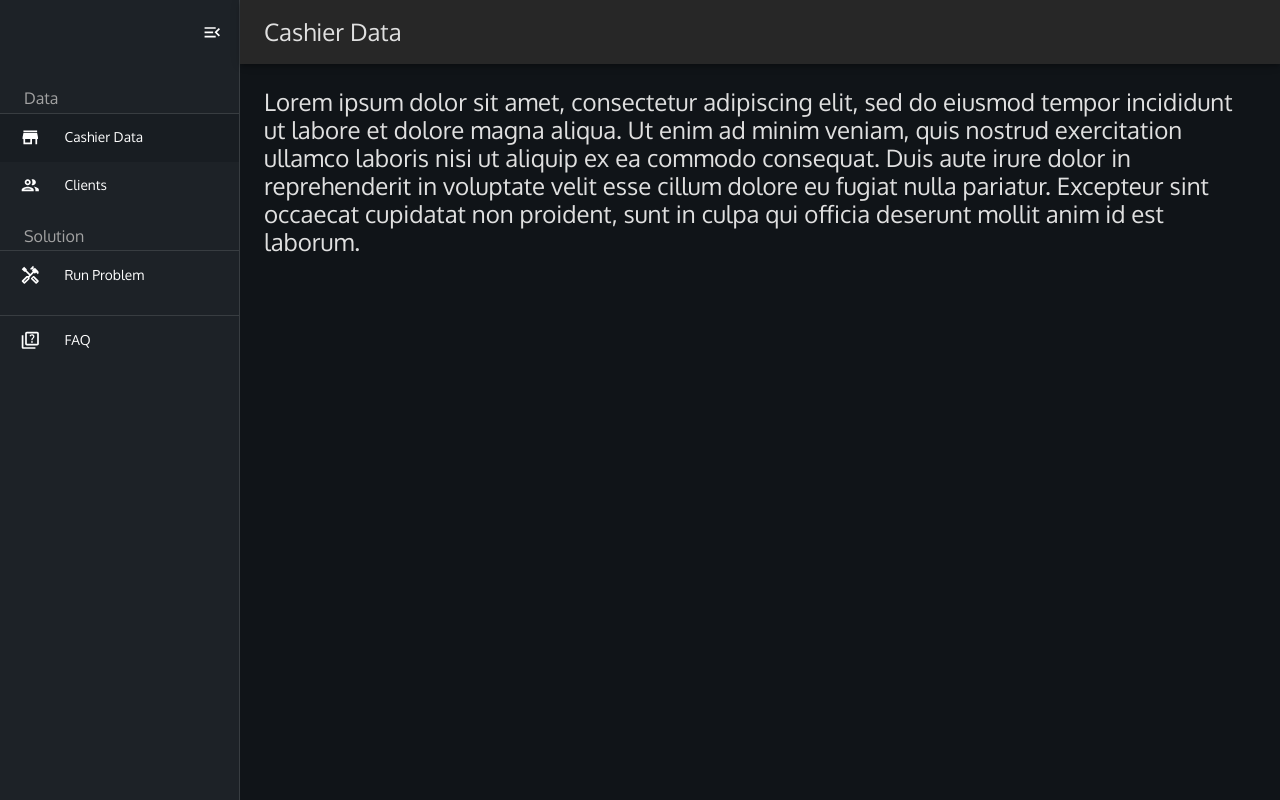
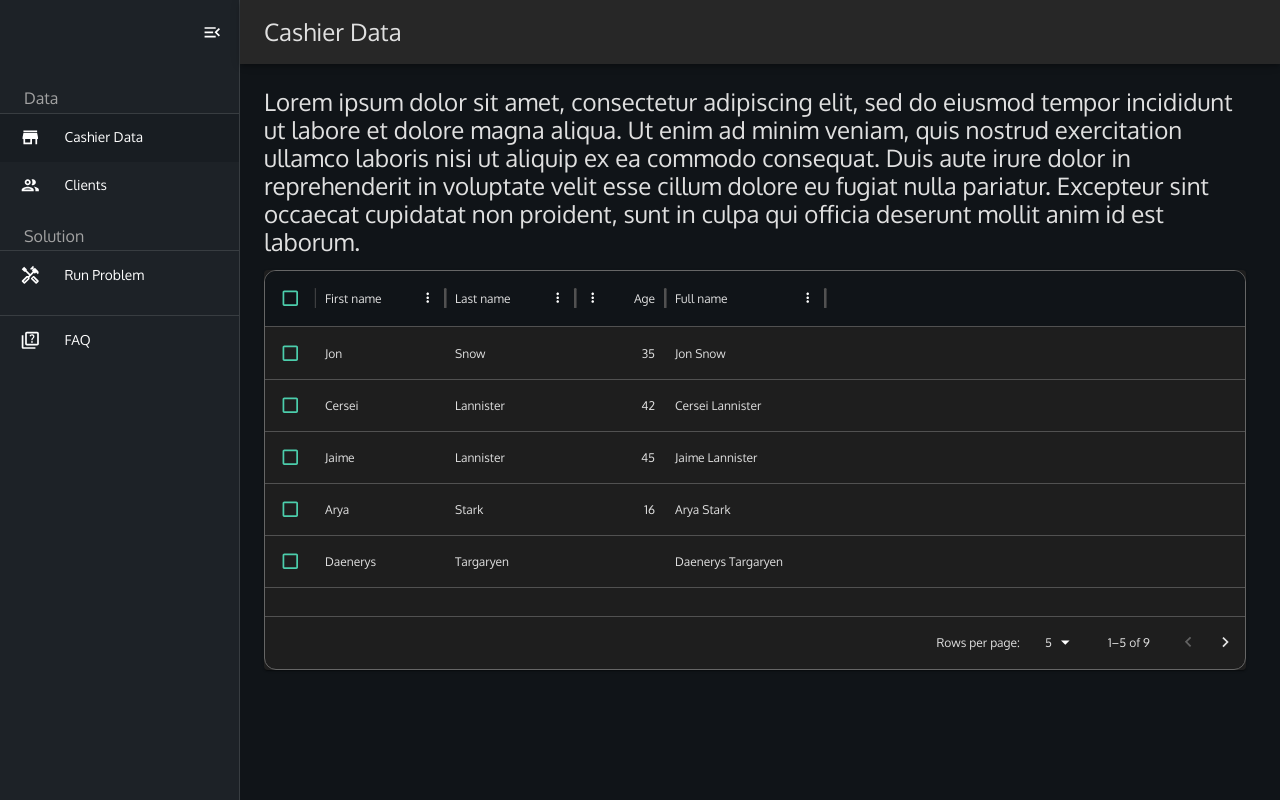
Before and after one commit to ricardoleal20/supermarket_problem, a React (Vite) app: page /interface/cashier_data in a window 1280 px wide. Built offline with nearby package versions, Linux system fonts and the light colour scheme.

Commit message:
🚧 WIP: Add the DataTable component

```diff
--- /dev/null
+++ b/front_app/components/DataTable.tsx
@@ -0,0 +1,59 @@
+// MUI imports
+import { DataGrid, GridColDef } from '@mui/x-data-grid';
+import Paper from '@mui/material/Paper';
+
+const columns: GridColDef[] = [
+    { field: 'firstName', headerName: 'First name', width: 130 },
+    { field: 'lastName', headerName: 'Last name', width: 130 },
+    {
+        field: 'age',
+        headerName: 'Age',
+        type: 'number',
+        width: 90,
+    },
+    {
+        field: 'fullName',
+        headerName: 'Full name',
+        description: 'This column has a value getter and is not sortable.',
+        sortable: false,
+        width: 160,
+        valueGetter: (value, row) => `${row.firstName || ''} ${row.lastName || ''}`,
+    },
+];
+
+const rows = [
+    { id: 1, lastName: 'Snow', firstName: 'Jon', age: 35 },
+    { id: 2, lastName: 'Lannister', firstName: 'Cersei', age: 42 },
+    { id: 3, lastName: 'Lannister', firstName: 'Jaime', age: 45 },
+    { id: 4, lastName: 'Stark', firstName: 'Arya', age: 16 },
+    { id: 5, lastName: 'Targaryen', firstName: 'Daenerys', age: null },
+    { id: 6, lastName: 'Melisandre', firstName: null, age: 150 },
+    { id: 7, lastName: 'Clifford', firstName: 'Ferrara', age: 44 },
+    { id: 8, lastName: 'Frances', firstName: 'Rossini', age: 36 },
+    { id: 9, lastName: 'Roxie', firstName: 'Harvey', age: 65 },
+];
+
+const paginationModel = { page: 0, pageSize: 5 };
+
+// Define the DataTable. This table it's supposed to be dynamic and easy to use, implementing data
+// that can be modified from below steps and with rows that can be easily modified with an specific time.
+const DataTable = () => {
+    return (
+        <Paper sx={{ marginTop: "1em", height: 400, width: '99%' }}>
+            <DataGrid
+                rows={rows}
+                columns={columns}
+                initialState={{ pagination: { paginationModel } }}
+                pageSizeOptions={[5, 10]}
+                checkboxSelection
+                sx={{
+                    border: 0.1,
+                    borderColor: "#666666", // This color make a
+                    borderRadius: "1em"
+                }}
+            />
+        </Paper>
+    );
+}
+
+export default DataTable;
--- a/front_app/pages/interface/cashier.tsx
+++ b/front_app/pages/interface/cashier.tsx
@@ -9,6 +9,7 @@
 import Typography from '@mui/material/Typography';
 // Local improts
 import { PageTemplate, AvailablePages, PageChildrenProps } from "../../components/PageTemplate";
+import DataTable from '../../components/DataTable';
 
 
 
@@ -25,6 +26,8 @@ const CashierData: React.FC<PageChildrenProps> = ({ open, setOpen }) => {
                 dolor in reprehenderit in voluptate velit esse cillum dolore eu fugiat nulla pariatur. Excepteur sint occaecat cupidatat non
                 proident, sunt in culpa qui officia deserunt mollit anim id est laborum.
             </Typography>
+            {/* Add the table for the cashier data */}
+            <DataTable />
         </PageTemplate>
     )
 }
--- a/package.json
+++ b/package.json
@@ -14,6 +14,7 @@
     "@emotion/styled": "^11.13.0",
     "@mui/icons-material": "^6.1.1",
     "@mui/material": "^6.1.1",
+    "@mui/x-data-grid": "^7.19.0",
     "react": "^18.3.1",
     "react-dom": "^18.3.1",
     "react-router-dom": "^6.26.2"
```
Also changed, not shown: 1 other file (tests, documents, lock files or other folders).
